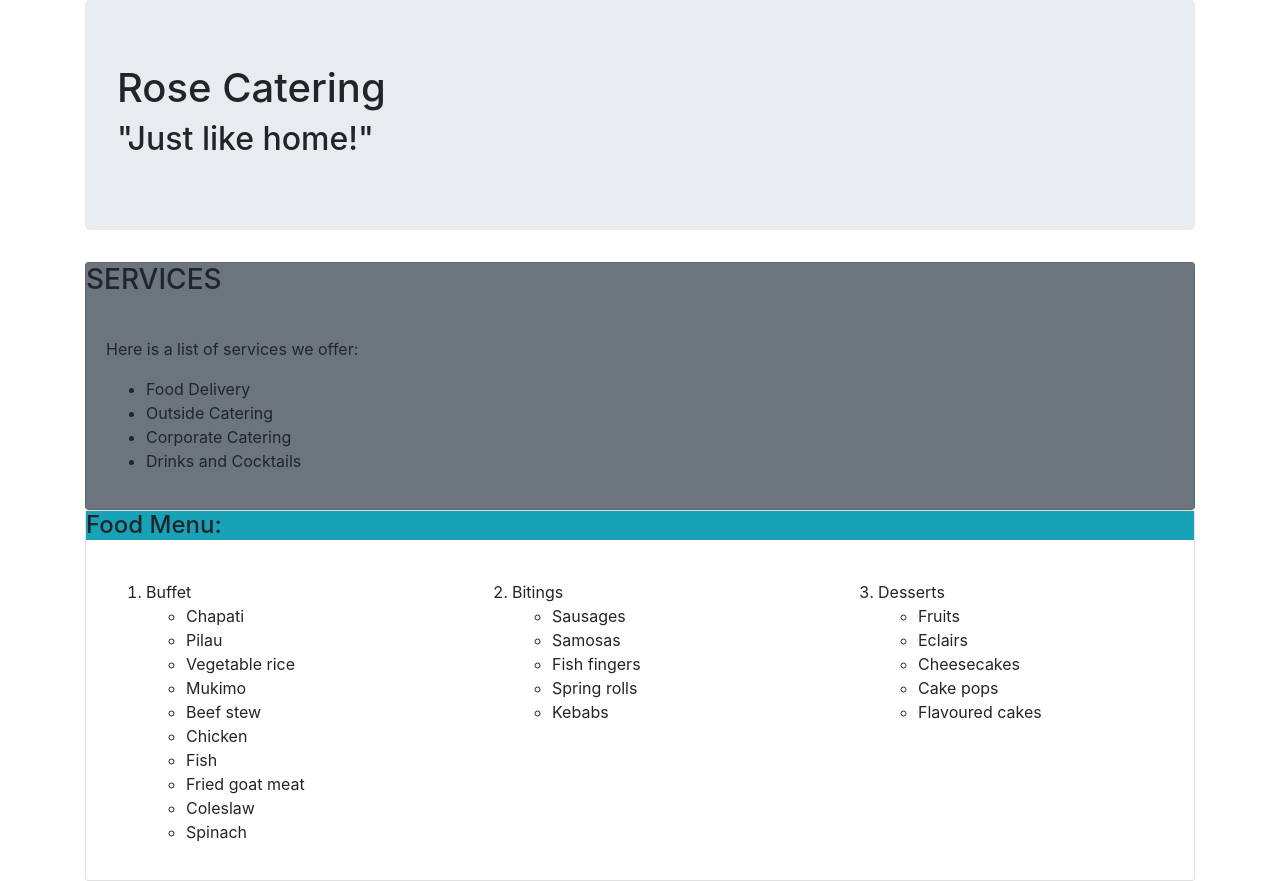
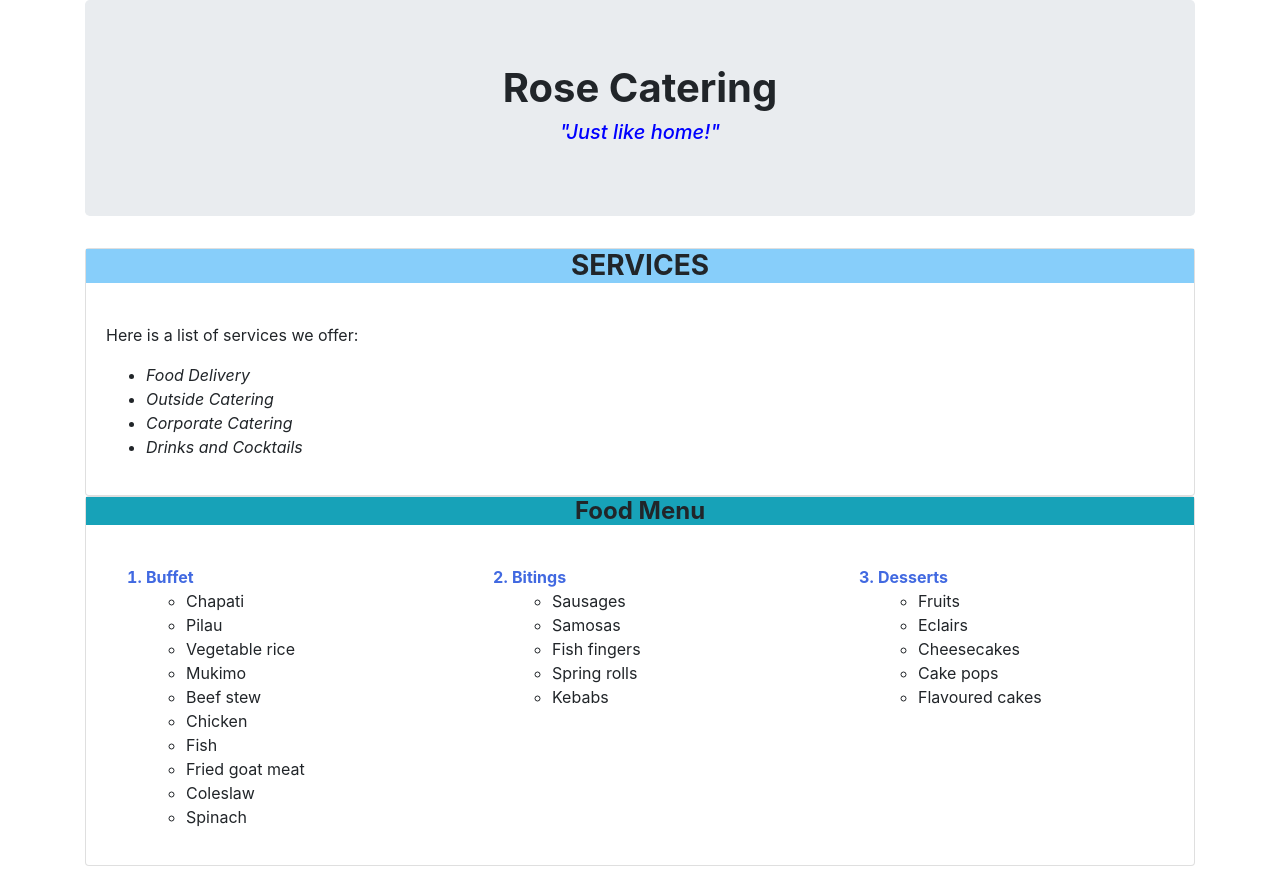
Before and after one commit to Immagitonga25/catering-company, a plain HTML site: page index.html in a window 1280 px wide. Drawn offline with Linux system fonts and the light colour scheme.

Commit message:
add customized styles to page

```diff
--- a/css/styles.css
+++ b/css/styles.css
@@ -0,0 +1,31 @@
+h1 {
+    text-align: center;
+    font-style: normal;
+    font-weight: bold;
+}
+h2 {
+    color: blue;
+    font-style: italic;
+    text-align: center;
+    font-size: 20px;
+}
+.bold {
+    font-weight: bold;
+    color: royalblue;
+}
+.bg-info {
+    text-align: center;
+    font-weight: bold;
+}
+.list {
+    font-style: oblique;
+}
+.centre {
+    text-align: center;
+    font-weight: bold;
+    background-color: lightskyblue;
+}
+}
+body {
+    font-family: sans-serif;
+}
--- a/index.html
+++ b/index.html
@@ -4,6 +4,7 @@
     <meta charset="UTF-8">
     <title>Rose Catering</title>
     <link href="css/bootstrap.css" rel="stylesheet" type="text/css">
+    <link href="css/styles.css" rel="stylesheet" type="text/css">
 </head>
 <body>
     <div class="container">
@@ -11,13 +12,13 @@
     <h1>Rose Catering</h1>
     <h2>"Just like home!"</h2>
     </div>
-    <div class="card bg-secondary">
+    <div class="card">
         <div class="card-title">
-            <h3>SERVICES</h3>
+            <h3 class="centre">SERVICES</h3>
         </div>
         <div class="card-body">
     <p>Here is a list of services we offer:</p>
-    <ul>
+    <ul class="list">
         <li>Food Delivery</li>
         <li>Outside Catering</li>
         <li>Corporate Catering</li>
@@ -27,13 +28,13 @@
     </div>
     <div class="card">
         <div class="card-title">
-    <h4 class="bg-info">Food Menu:</h4>
+    <h4 class="bg-info">Food Menu</h4>
         </div>
     <ol>
     <div class="row">
         <div class="col-md-4">
         <div class="card-body">
-        <li>Buffet</li>
+        <li class="bold">Buffet</li>
         <ul>
             <li>Chapati</li>
             <li>Pilau</li>
@@ -50,7 +51,7 @@
         </div>
         <div class="col-md-4">
             <div class="card-body">
-        <li>Bitings</li>
+        <li class="bold">Bitings</li>
         <ul>
             <li>Sausages</li>
             <li>Samosas</li>
@@ -62,7 +63,7 @@
         </div>
         <div class="col-md-4">
             <div class="card-body">
-        <li>Desserts</li>
+        <li class="bold">Desserts</li>
         <ul>
             <li>Fruits</li>
             <li>Eclairs</li>
```
